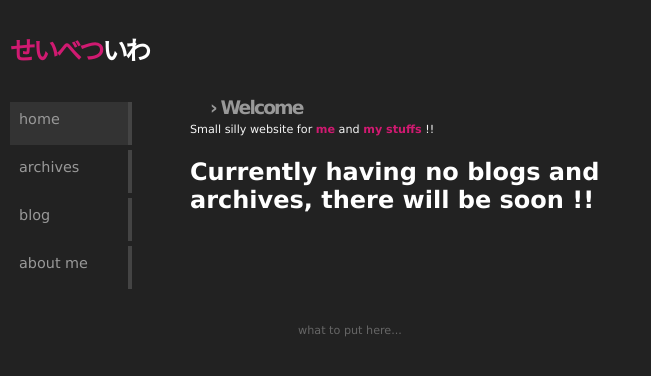
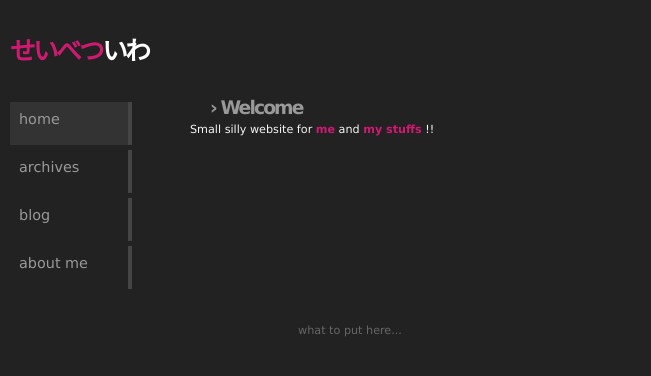
Before and after one commit to melpomeney/melpomeney.github.io, a plain HTML site: page index.html in a window 1280 px wide. Shown: the whole page, without its empty margins (0-651 px from the left). Drawn offline with Linux system fonts and the light colour scheme.

Commit message:
small little change

```diff
--- a/index.html
+++ b/index.html
@@ -27,7 +27,6 @@
  <div id="content">
  <h3>&rsaquo; Welcome</h3>
  <p>Small silly website for <a href="abouteme.html">me</a> and <a href="blogs.html">my stuffs</a> !!</p>
- <h2>Currently having no blogs and archives, there will be soon !!</h2>
  </div>
 <div class="br"></div>
 <div id="footer">
```
